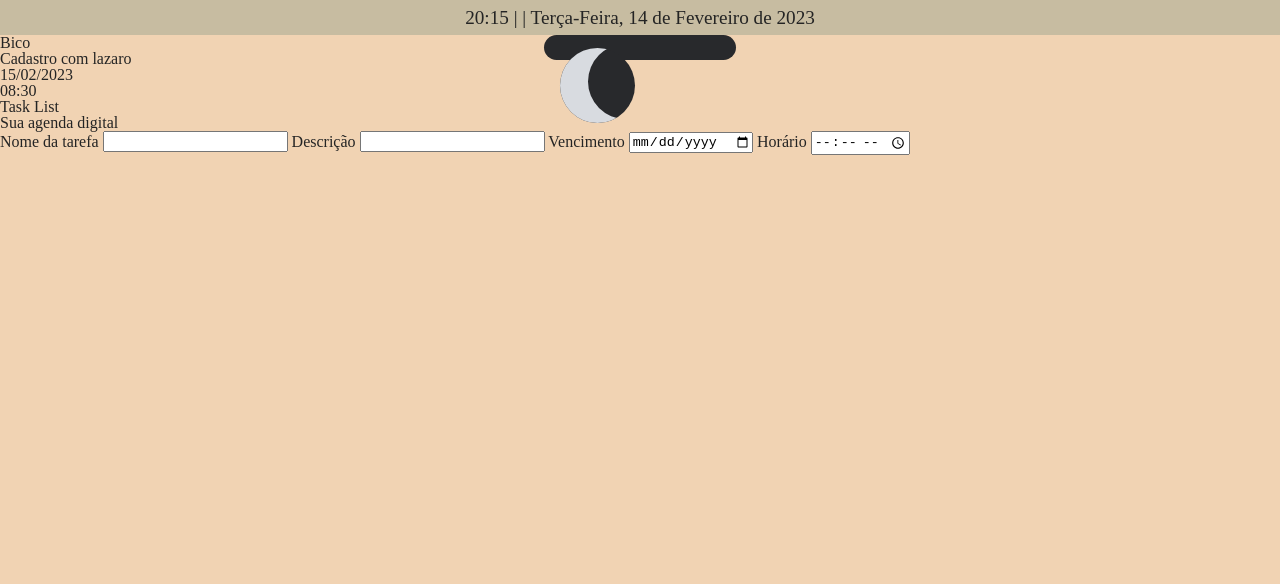
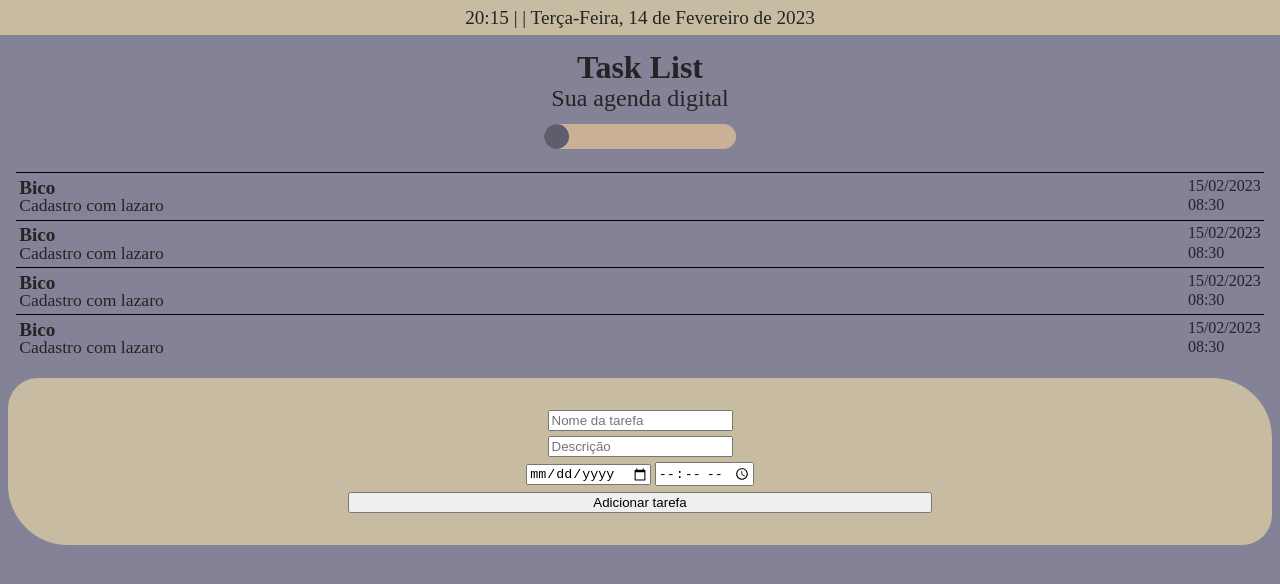
Before and after one commit to brunnorch/tasks-list, a plain HTML site: page index.html in a window 1280 px wide. Drawn offline with Linux system fonts and the light colour scheme; a web font is replaced by a local one.

Commit message:
progress

```diff
--- a/css/style.css
+++ b/css/style.css
@@ -3,17 +3,18 @@
 :root {
   --font: 'Signika Negative';
   --bg: #F1D3B3;
-    --bg-dark: #65647C;
-    --bg-task: #8B7E74;
+  --bg-dark: #838297;
+  --bg-task: #C7BCA1;
   --bg-header: #C7BCA1;
   --color: #242424;
-    --light: #d8dbe0;
-    --dark: #28292c;
+  --light: #cab196;
+  --dark: #5e5d6e;
 }
 
 body {
   font-family: var(--font);
-    background-color: var(--bg);
+  font-weight: 300;
+  background-color: var(--bg-dark);
   color: var(--color);
 }
 
@@ -24,16 +25,39 @@ body {
   padding: 0.4em 0.2em;
 }
 
+/* TASK LIST */
+.container {
+  display: flex;
+  flex-direction: column;
+  justify-content: center;
+}
+
+.title {
+  font-size: 2em;
+  font-weight: 600;
+  text-align: center;
+  margin: 0.5em 0 0.1em;
+}
+
+.subtitle {
+  font-size: 1.5em;
+  font-weight: 400;
+  text-align: center;
+  margin-bottom: 0.6em;
+}
+
+/* MODE DARK */
 .toggle {
   display: flex;
   justify-content: center;
+  margin-bottom: 3em;
 }
 
 .toggle__label {
   position: absolute;
   width: 15%;
   height: 25px;
-    background-color: var(--dark);
+  background-color: var(--light);
   border-radius: 50px;
   cursor: pointer;
 }
@@ -51,25 +75,74 @@ body {
   transition: 0.3s;
 }
 
-  input:checked ~ .slider {
-    background-color: var(--light);
+input:checked~.slider {
+  background-color: var(--dark);
 }
 
 .slider::before {
   content: "";
   position: absolute;
-    top: 13px;
-    left: 16px;
-    width: 75px;
-    height: 75px;
+  width: 25px;
+  height: 25px;
   border-radius: 50%;
-    box-shadow: inset 28px -4px 0px 0px var(--light);
-    background-color: var(--dark);
+  box-shadow: inset 28px -4px 0px 0px var(--dark);
+  background-color: var(--light);
   transition: 0.3s;
 }
 
-  input:checked ~ .slider::before {
-    transform: translateX(95px);
-    background-color: var(--dark);
+input:checked~.slider::before {
+  transform: translateX(35px);
+  background-color: var(--light);
   box-shadow: none;
 }
+
+/* TASKS */
+
+.tasks__todo {
+  border-top: 1px solid black;
+  display: flex;
+  justify-content: space-between;
+  padding: 0.3em 0.2em;
+  margin: 0 1em;
+}
+
+.tasks__title {
+  font-size: 1.2em;
+  font-weight: 600;
+}
+
+.tasks__description {
+  font-size: 1.1em;
+  font-weight: 400;
+}
+
+.tasks__date {
+  font-weight: 400;
+  margin-bottom: 0.2em;
+}
+
+.tasks__time {
+  font-weight: 400;
+}
+
+
+/* FORM TASKS */
+
+
+.form {
+  background-color: var(--bg-task);
+  display: flex;
+  flex-direction: column;
+  align-items: center;
+  border-radius: 30px 60px;
+  padding: 2em 3em;
+  margin: 1em 0.5em;
+}
+
+.form__task{
+  margin-bottom: 0.4em ;
+}
+
+.form__task-btn{
+  width: 50%;
+}
--- a/index.html
+++ b/index.html
@@ -20,39 +20,77 @@
     </header>
 
     <main>
+        <div class="container">
+            <div>
+                <h1 class="title">Task List</h1>
+                <h2 class="subtitle">Sua agenda digital</h2>
+            </div>
             <div class="toggle">
                 <label class="toggle__label">
                     <input type="checkbox" class="toggle__input">
                     <span class="slider"></span>
                 </label>
             </div>
+        </div>
 
         <section>
-            <div class="tasks__container">
-                <p>Bico</p>
-                <p>Cadastro com lazaro</p>
-                <p>15/02/2023</p>
-                <p>08:30</p>
+
+            <div class="tasks__todo">
+                <div>
+                    <p class="tasks__title">Bico</p>
+                    <p class="tasks__description">Cadastro com lazaro</p>
                 </div>
+                <div>
+                    <p class="tasks__date">15/02/2023</p>
+                    <p class="tasks__time">08:30</p>
+                </div>
+            </div>
+            <div class="tasks__todo">
+                <div>
+                    <p class="tasks__title">Bico</p>
+                    <p class="tasks__description">Cadastro com lazaro</p>
+                </div>
+                <div>
+                    <p class="tasks__date">15/02/2023</p>
+                    <p class="tasks__time">08:30</p>
+                </div>
+            </div>
+            <div class="tasks__todo">
+                <div>
+                    <p class="tasks__title">Bico</p>
+                    <p class="tasks__description">Cadastro com lazaro</p>
+                </div>
+                <div>
+                    <p class="tasks__date">15/02/2023</p>
+                    <p class="tasks__time">08:30</p>
+                </div>
+            </div>
+            <div class="tasks__todo">
+                <div>
+                    <p class="tasks__title">Bico</p>
+                    <p class="tasks__description">Cadastro com lazaro</p>
+                </div>
+                <div>
+                    <p class="tasks__date">15/02/2023</p>
+                    <p class="tasks__time">08:30</p>
+                </div>
+            </div>
+
         </section>
 
         <section>
-            <h1>Task List</h1>
-            <h2>Sua agenda digital</h2>
 
+            <form class="form">
+                <input type="text" placeholder="Nome da tarefa" class="form__task">
+                <input type="text" placeholder="Descrição" class="form__task">
                 <div>
-                <form>
-                    <label for="task">Nome da tarefa</label>
-                    <input type="text">
-                    <label for="description">Descrição</label>
-                    <input type="text">
-                    <label for="date">Vencimento</label>
-                    <input type="date">
-                    <label for="date">Horário</label>
-                    <input type="time">
-
+                    <!-- <label for="date" class="label__task">Vencimento</label> -->
+                    <input type="date" placeholder="date" class="form__task">
+                    <!-- <label for="time" class="label__task">Horário</label> -->
+                    <input type="time" class="form__task">
+                </div>
+                <input type="submit" value="Adicionar tarefa" class="form__task-btn">
             </form>
-            </div>
 
         </section>
 
```
Lines whose indentation alone changed are shown as unchanged.
